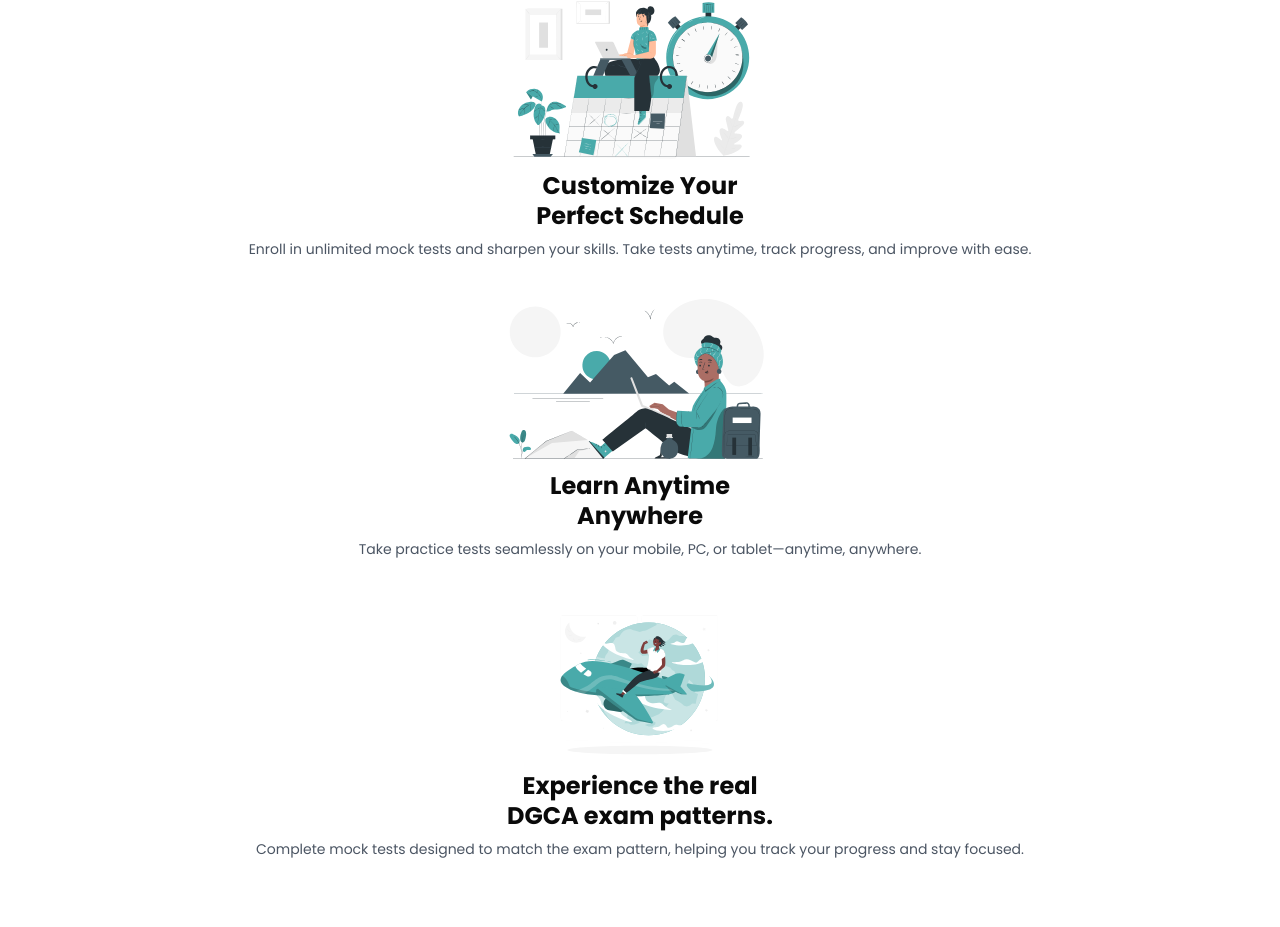
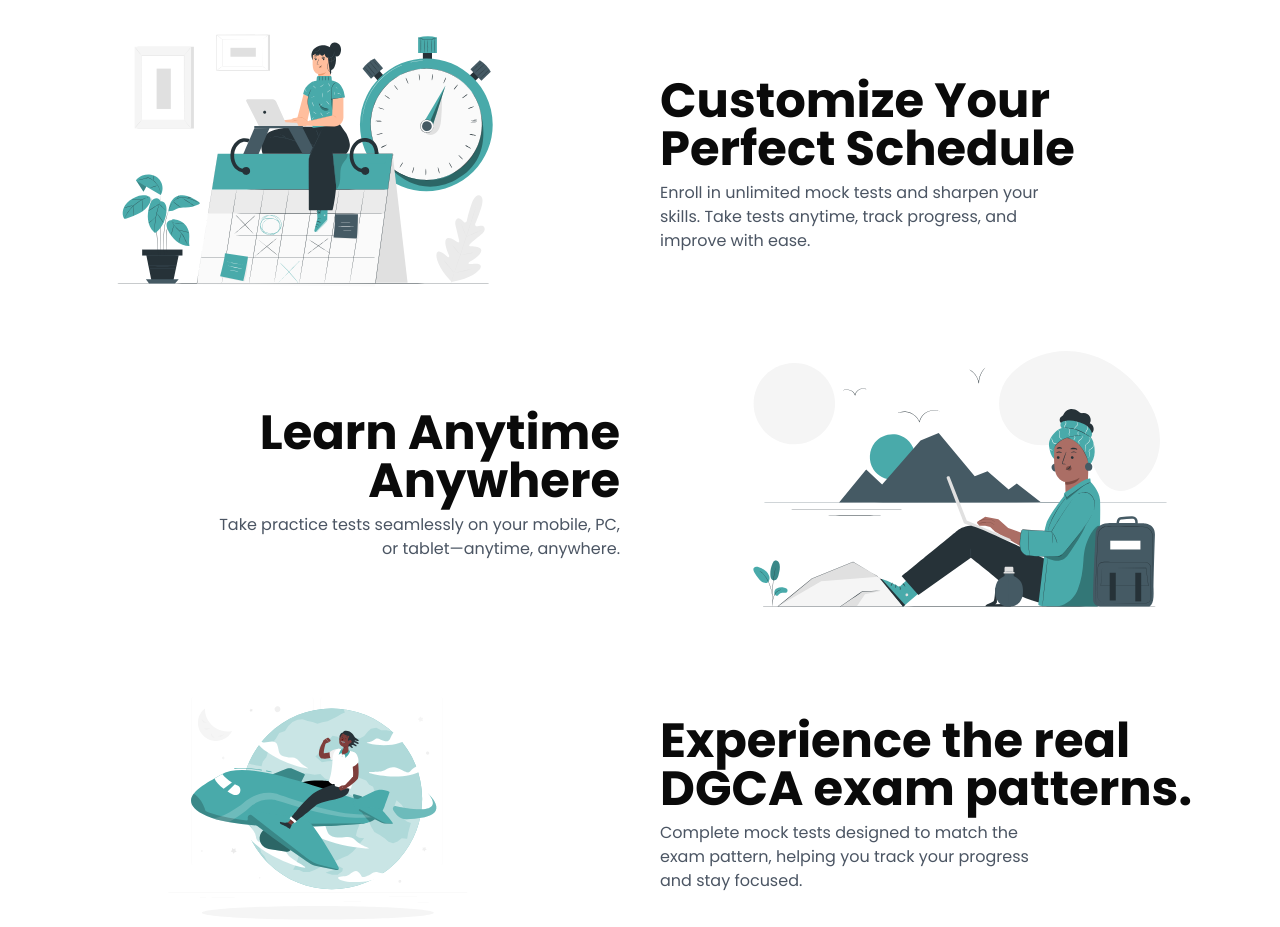
Before and after one commit to ATS527/adynamics_exam_portal_nextjs, a Next.js app: page /home in a window 1280 px wide. Shown: the part 1175-2102 px from the top of the page. Before the commit the page ends 2034 px from the top, so only its background shows below. Built offline with nearby package versions, Linux system fonts and the light colour scheme.

Commit message:
detailed section tab and desk updated

```diff
--- a/src/app/home/page.tsx
+++ b/src/app/home/page.tsx
@@ -97,11 +97,11 @@
             </p>
           </div>
 
-          <div className="px-4 grid grid-cols-2 md:flex gap-3 mt-8">
+          <div className="px-4 grid grid-cols-2 lg:flex gap-3 mt-8">
             {whyChooseUs.map((item) => {
               const Icon = iconMap[item.icon];
               return (
-                <Card key={item.title} className="w-full sm:w-3/12">
+                <Card key={item.title} className="w-full lg:w-3/12">
                   <CardHeader>
                     <Icon className="mb-2" />
                     <CardTitle>{item.title}</CardTitle>
@@ -115,9 +115,9 @@
           </div>
         </section>
 
-        <section className="w-full lg:max-w-7xl mt-20">
-            <div className="flex flex-col items-center justify-center px-4">
-              <div className="relative w-7/12 h-40">
+        <section className="w-full lg:max-w-7xl mt-20 lg:mt-28">
+            <div className="flex flex-col lg:flex-row items-center justify-center px-4 lg:gap-10">
+              <div className="relative w-7/12 h-40 lg:h-64 lg:w-1/2">
                 <Image
                   src={"/images/svgs/unlimited-try.svg"}
                   alt="unlimited try"
@@ -126,17 +126,17 @@
                 />
               </div>
 
-              <div className="w-full flex flex-col items-center justify-center mt-3">
-                <h1 className="text-center font-bold text-2xl leading-tight">Customize Your <br/> Perfect Schedule</h1>
-                <p className="text-center font-normal text-sm text-gray-600 w-5/6 pt-2">
+              <div className="w-full lg:w-1/2 flex flex-col items-center justify-center lg:items-start mt-3">
+                <h1 className="text-center lg:text-start font-bold text-2xl lg:text-5xl leading-tight">Customize Your <br/> Perfect Schedule</h1>
+                <p className="text-center lg:text-start font-normal text-sm lg:text-base text-gray-600 w-5/6 pt-2 sm:w-4/6">
                   Enroll in unlimited mock tests and sharpen your skills.
                   Take tests anytime, track progress, and improve with ease.
                 </p>
               </div>
             </div>
 
-            <div className="flex flex-col items-center justify-center px-4 mt-10">
-              <div className="relative w-7/12 h-40">
+            <div className="lg:mt-16 flex flex-col lg:flex-row-reverse items-center justify-center px-4 lg:gap-10">
+              <div className="relative w-7/12 h-40 lg:h-64 lg:w-1/2">
                 <Image
                   src={"/images/svgs/learn-anywhere.svg"}
                   alt="unlimited try"
@@ -145,16 +145,16 @@
                 />
               </div>
 
-              <div className="w-full flex flex-col items-center justify-center mt-3">
-                <h1 className="text-center font-bold text-2xl leading-tight">Learn Anytime<br/> Anywhere</h1>
-                <p className="text-center font-normal text-sm text-gray-600 w-5/6 pt-2">
+              <div className="w-full lg:w-1/2 flex flex-col items-center justify-center lg:items-end mt-3">
+                <h1 className="text-center lg:text-end font-bold text-2xl lg:text-5xl leading-tight">Learn Anytime<br/> Anywhere</h1>
+                <p className="text-center lg:text-end font-normal text-sm lg:text-base text-gray-600 w-5/6 pt-2 sm:w-4/6">
                   Take practice tests seamlessly on your mobile, PC, or tablet—anytime, anywhere.
                 </p>
               </div>
             </div>
 
-            <div className="flex flex-col items-center justify-center px-4 mt-10">
-              <div className="relative w-7/12 h-40">
+            <div className="lg:mt-16 flex flex-col lg:flex-row items-center justify-center px-4 lg:gap-10">
+              <div className="relative w-7/12 h-40 lg:h-64 lg:w-1/2">
                 <Image
                   src={"/images/svgs/flight-detail.svg"}
                   alt="unlimited try"
@@ -163,9 +163,9 @@
                 />
               </div>
 
-              <div className="w-full flex flex-col items-center justify-center mt-3">
-                <h1 className="text-center font-bold text-2xl leading-tight">Experience the real<br/> DGCA exam patterns.</h1>
-                <p className="text-center font-normal text-sm text-gray-600 w-5/6 pt-2">
+              <div className="w-full lg:w-1/2 flex flex-col items-center justify-center lg:items-start mt-3">
+                <h1 className="text-center lg:text-start font-bold text-2xl lg:text-5xl leading-tight">Experience the real<br/> DGCA exam patterns.</h1>
+                <p className="text-center lg:text-start font-normal text-sm lg:text-base text-gray-600 w-5/6 pt-2 sm:w-4/6">
                   Complete mock tests designed to match the exam pattern, helping you track your progress and stay focused.
                 </p>
               </div>
```
